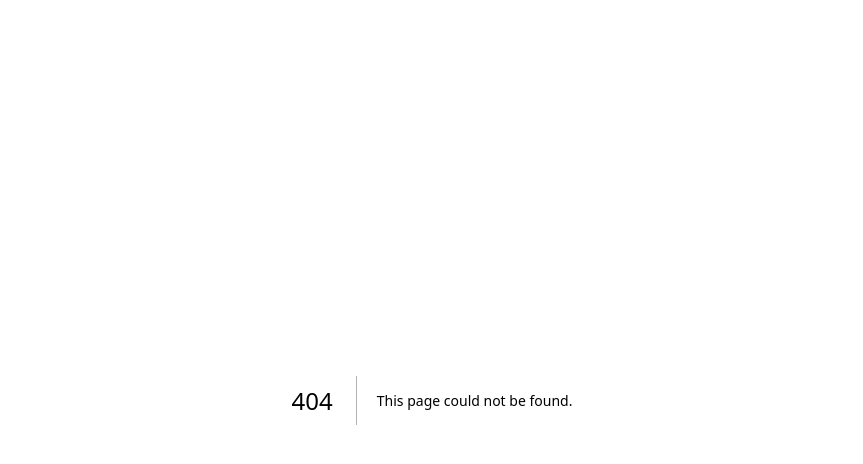
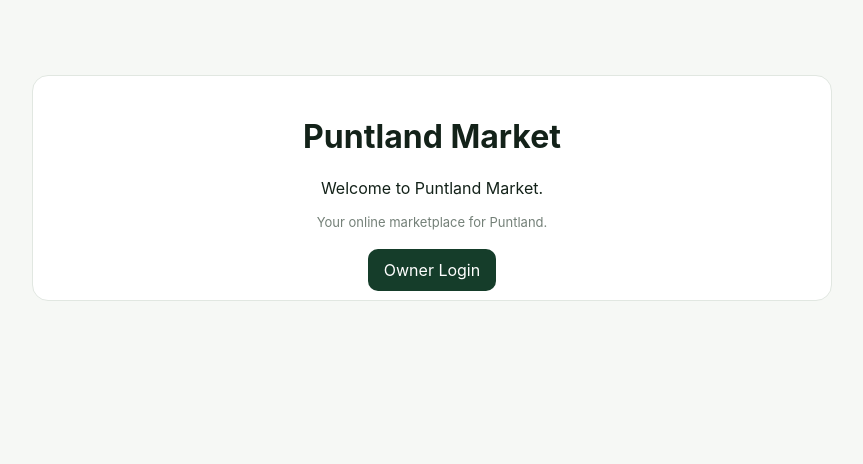
Before and after one commit to abdidahirr909/puntland, a Next.js app: page / in a window 1280 px wide. Before the commit this address had no page. Shown: the top 464 px of the page, without its empty margins (208-1071 px from the left). Built offline with nearby package versions, Linux system fonts and the light colour scheme.

Commit message:
Create page.tsx

```diff
--- /dev/null
+++ b/app/page.tsx
@@ -0,0 +1,30 @@
+export default function HomePage() {
+  return (
+    <main className="container">
+      <div
+        className="panel"
+        style={{
+          maxWidth: 800,
+          margin: "40px auto",
+          textAlign: "center",
+        }}
+      >
+        <h1>Puntland Market</h1>
+
+        <p>
+          Welcome to Puntland Market.
+        </p>
+
+        <p className="muted">
+          Your online marketplace for Puntland.
+        </p>
+
+        <div style={{ marginTop: 30 }}>
+          <a className="btn btn-primary" href="/login">
+            Owner Login
+          </a>
+        </div>
+      </div>
+    </main>
+  );
+}
```
